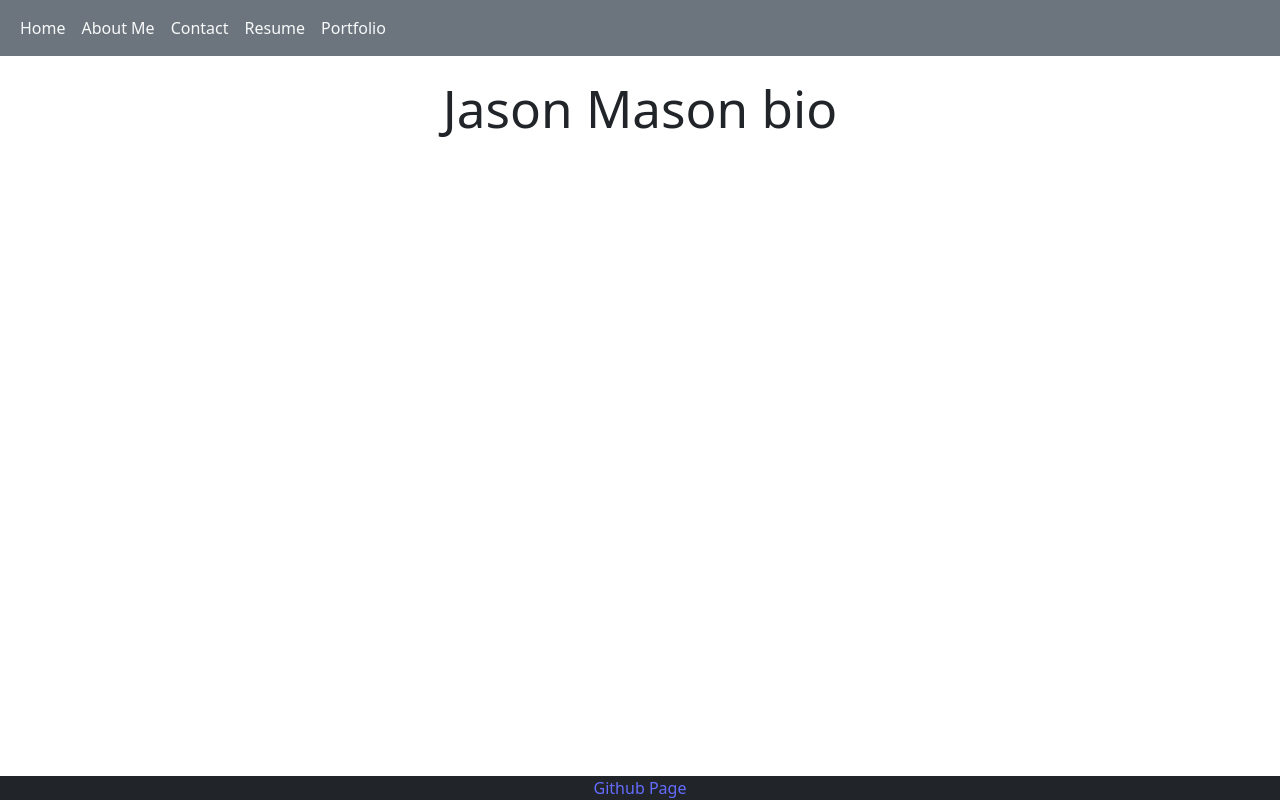
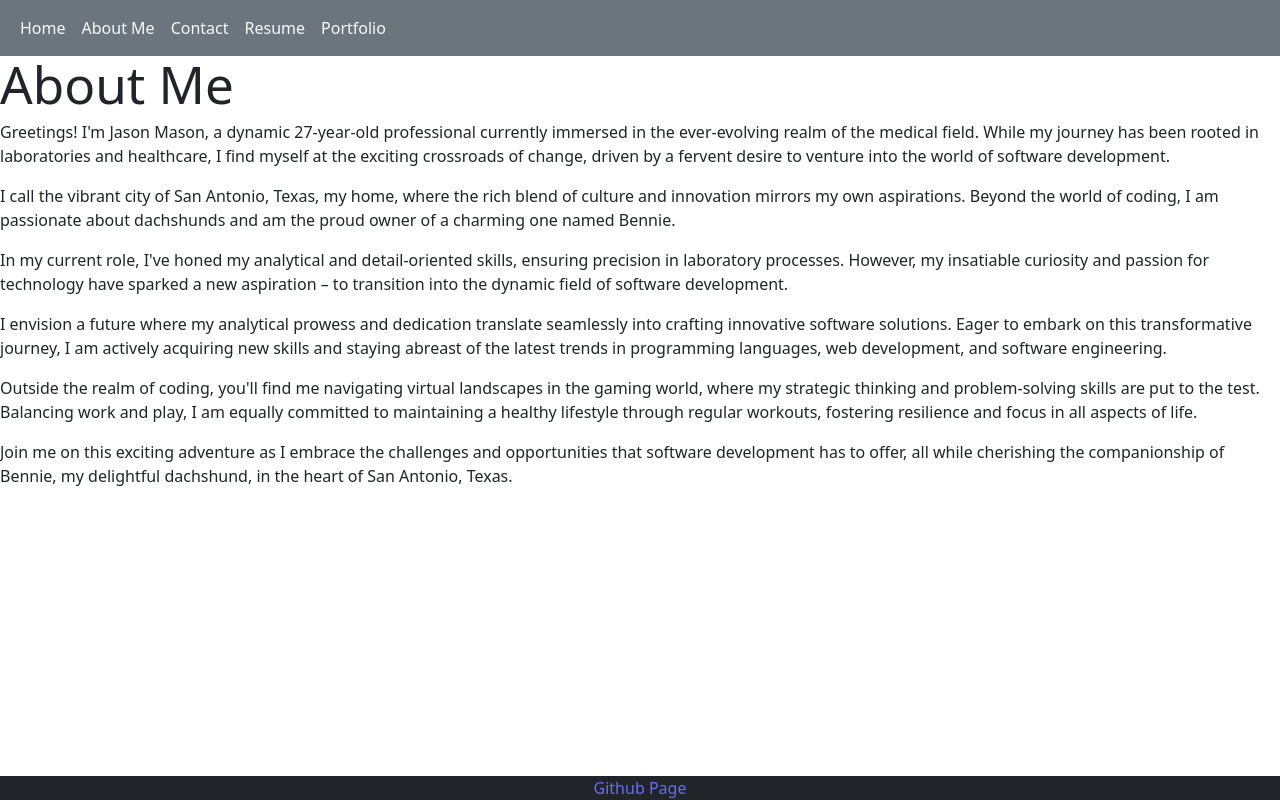
Before and after one commit to Jaysahhn/Week-20-Jasons-ReactPortfolio, a React (Vite) app: page /About in a window 1280 px wide. Built offline with nearby package versions, Linux system fonts and the light colour scheme.

Commit message:
finished aboutpage

```diff
--- a/src/pages/AboutPage.jsx
+++ b/src/pages/AboutPage.jsx
@@ -2,8 +2,30 @@ export default function AboutPage() {
 
   // Iterate over each mock user to display their abridged profile data and a link to their page
   return (
-    <div className="container pt-4 text-center">
-      <h1>Jason Mason bio</h1>
+    <div class="flex-row">
+      <h1 id="about" className="section-title primary-border">
+        About Me
+      </h1>
+      <p>
+        Greetings! I'm Jason Mason, a dynamic 27-year-old professional currently immersed in the ever-evolving realm of the medical field. While my journey has been rooted in laboratories and healthcare, I find myself at the exciting crossroads of change, driven by a fervent desire to venture into the world of software development.
+      </p>
+      <p>
+        I call the vibrant city of San Antonio, Texas, my home, where the rich blend of culture and innovation mirrors my own aspirations. Beyond the world of coding, I am passionate about dachshunds and am the proud owner of a charming one named Bennie.
+      </p>
+      <p>
+        In my current role, I've honed my analytical and detail-oriented skills, ensuring precision in laboratory processes. However, my insatiable curiosity and passion for technology have sparked a new aspiration – to transition into the dynamic field of software development.
+      </p>
+      <p>
+        I envision a future where my analytical prowess and dedication translate seamlessly into crafting innovative software solutions. Eager to embark on this transformative journey, I am actively acquiring new skills and staying abreast of the latest trends in programming languages, web development, and software engineering.
+      </p>
+      <p>
+        Outside the realm of coding, you'll find me navigating virtual landscapes in the gaming world, where my strategic thinking and problem-solving skills are put to the test. Balancing work and play, I am equally committed to maintaining a healthy lifestyle through regular workouts, fostering resilience and focus in all aspects of life.
+      </p>
+      <p>
+        Join me on this exciting adventure as I embrace the challenges and opportunities that software development has to offer, all while cherishing the companionship of Bennie, my delightful dachshund, in the heart of San Antonio, Texas.
+      </p>
+
+
     </div>
   );
 }
```
